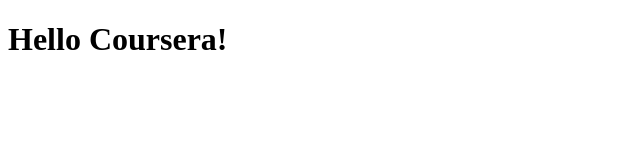
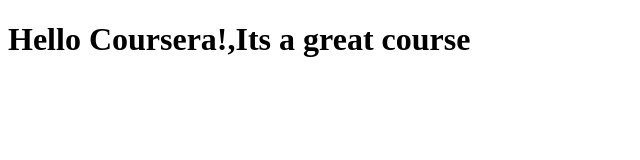
Before and after one commit to Manishkapil/coursera-test1, a plain HTML site: page site/index.html in a window 1280 px wide. Shown: the whole page, without its empty margins (0-640 px from the left). Drawn offline with Linux system fonts and the light colour scheme.

Commit message:
small addition to our page content.

```diff
--- a/site/index.html
+++ b/site/index.html
@@ -4,6 +4,6 @@
 	<title>Hello Coursera</title>
 </head>
 <body>
-<h1> Hello Coursera!</h1>
+<h1> Hello Coursera!,Its a great course</h1>
 </body>
 </html>
```
